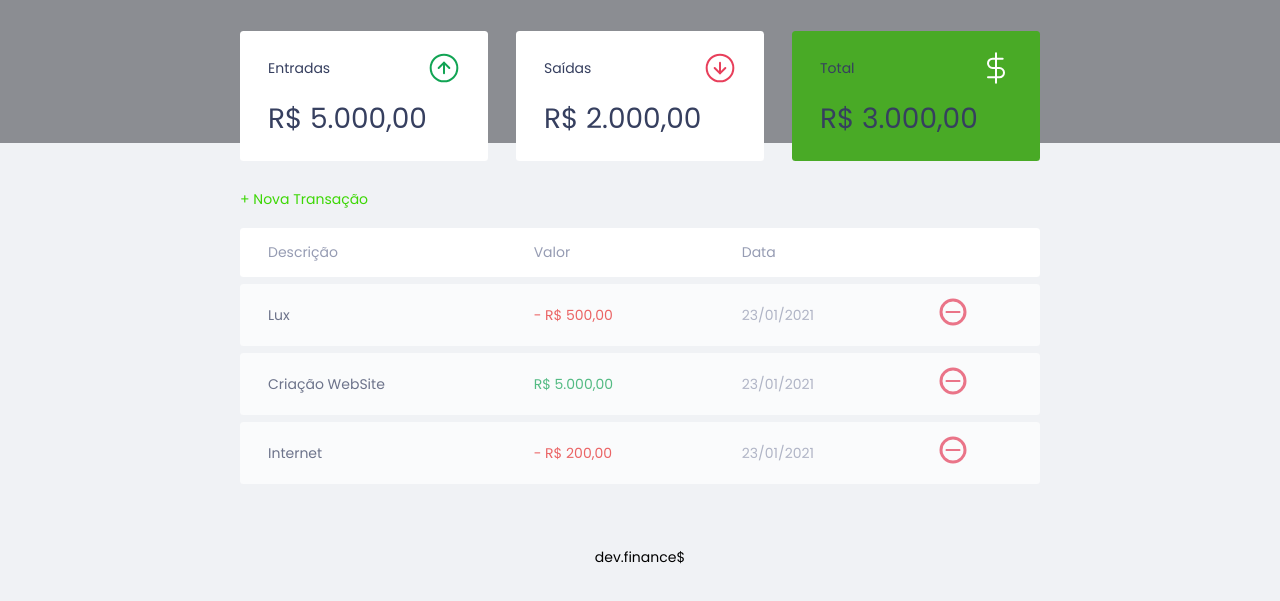
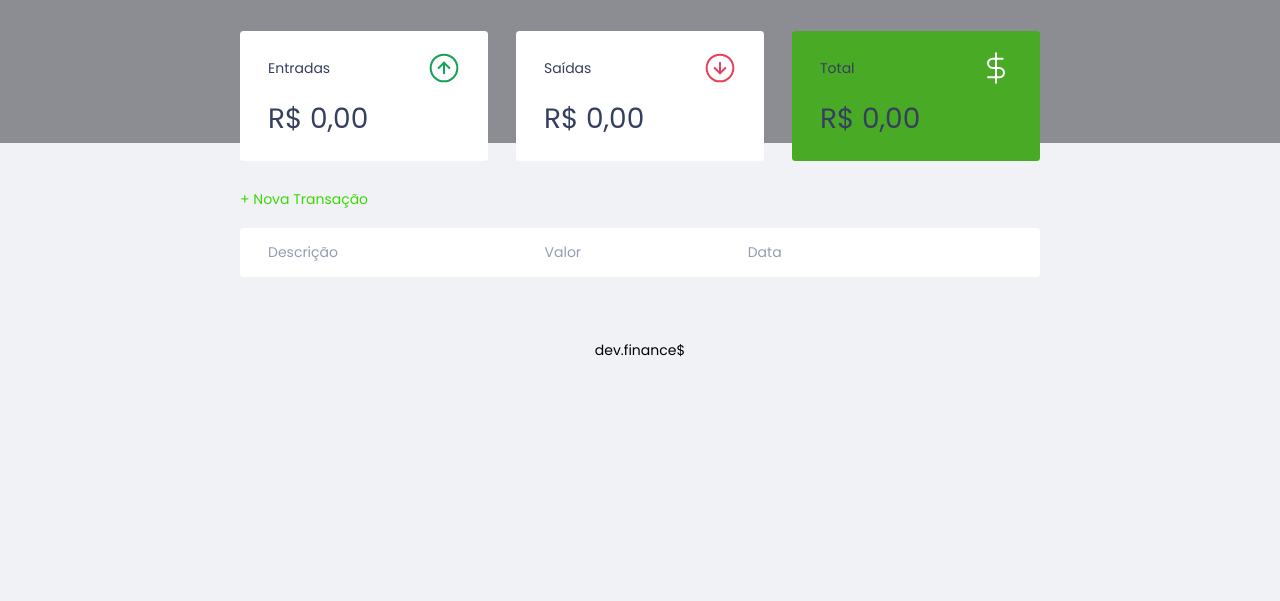
Before and after one commit to felipenjonas/maratona-discover, a plain HTML site: page index.html in a window 1280 px wide. Shown: the part 55-656 px from the top of the page. Drawn offline with Linux system fonts and the light colour scheme.

Commit message:
fix sync js

```diff
--- a/index.html
+++ b/index.html
@@ -26,21 +26,21 @@
           <span>Entradas</span>
           <img src="./assets/income.svg" alt="Image de entradas">
         </h3>
-        <p>R$ 5.000,00</p>
+        <p id="incomeDisplay">R$ 0,00</p>
       </div>
       <div class="card">
         <h3>
           <span>Saídas</span>
           <img src="./assets/expense.svg" alt="Image de Saídas">
         </h3>
-        <p>R$ 2.000,00</p>
+        <p id="expenseDisplay">R$ 0,00</p>
       </div>
       <div class="card total">
         <h3>
           <span>Total</span>
           <img src="./assets/total.svg" alt="Image de Total">
         </h3>
-        <p>R$ 3.000,00</p>
+        <p id="totalDisplay">R$ 0,00</p>
       </div>
     </section>
     <section id="Transaction">
@@ -58,30 +58,6 @@
           </tr>
         </thead>
         <tbody>
-          <tr>
-            <td class="description">Lux</td>
-            <td class="expense">- R$ 500,00</td>
-            <td class="date">23/01/2021</td>
-            <td>
-              <img src="./assets/minus.svg" alt="Deletar Transação">
-            </td>
-          </tr>
-          <tr>
-            <td class="description">Criação WebSite</td>
-            <td class="income">R$ 5.000,00</td>
-            <td class="date">23/01/2021</td>
-            <td>
-              <img src="./assets/minus.svg" alt="Deletar Transação">
-            </td>
-          </tr>
-          <tr>
-            <td class="description">Internet</td>
-            <td class="expense">- R$ 200,00</td>
-            <td class="date">23/01/2021</td>
-            <td>
-              <img src="./assets/minus.svg" alt="Deletar Transação">
-            </td>
-          </tr>
         </tbody>
       </table>
     </section>
@@ -91,7 +67,7 @@
     <div class="modal">
       <div id="form">
         <h2>Nova Transação</h2>
-        <form action="">
+        <form action="" onsubmit="Form.submit(event)">
           <div class="input-group">
             <label for="description" class="sr-only">
               Descrição
@@ -127,18 +103,7 @@
 
 
 </body>
-<script>
-  const Modal = {
-    open(){
-      document
-        .querySelector('.modal-overlay')
-        .classList.add('active')
-    },
-    close(){
-      document
-        .querySelector('.modal-overlay')
-        .classList.remove('active')
-    }
-  }
+<script src="./scripts.js">
+
 </script>
 </html>
```
